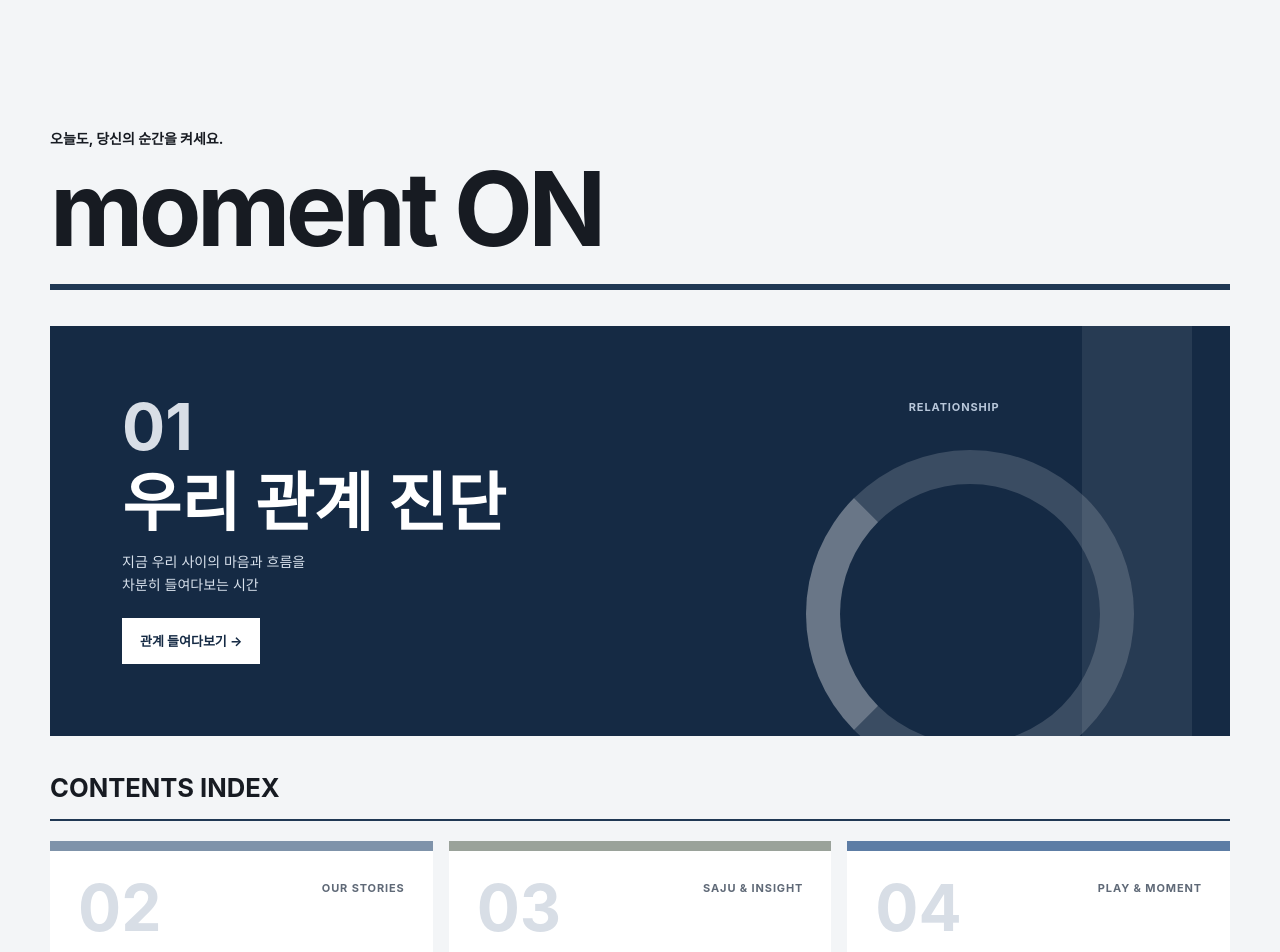
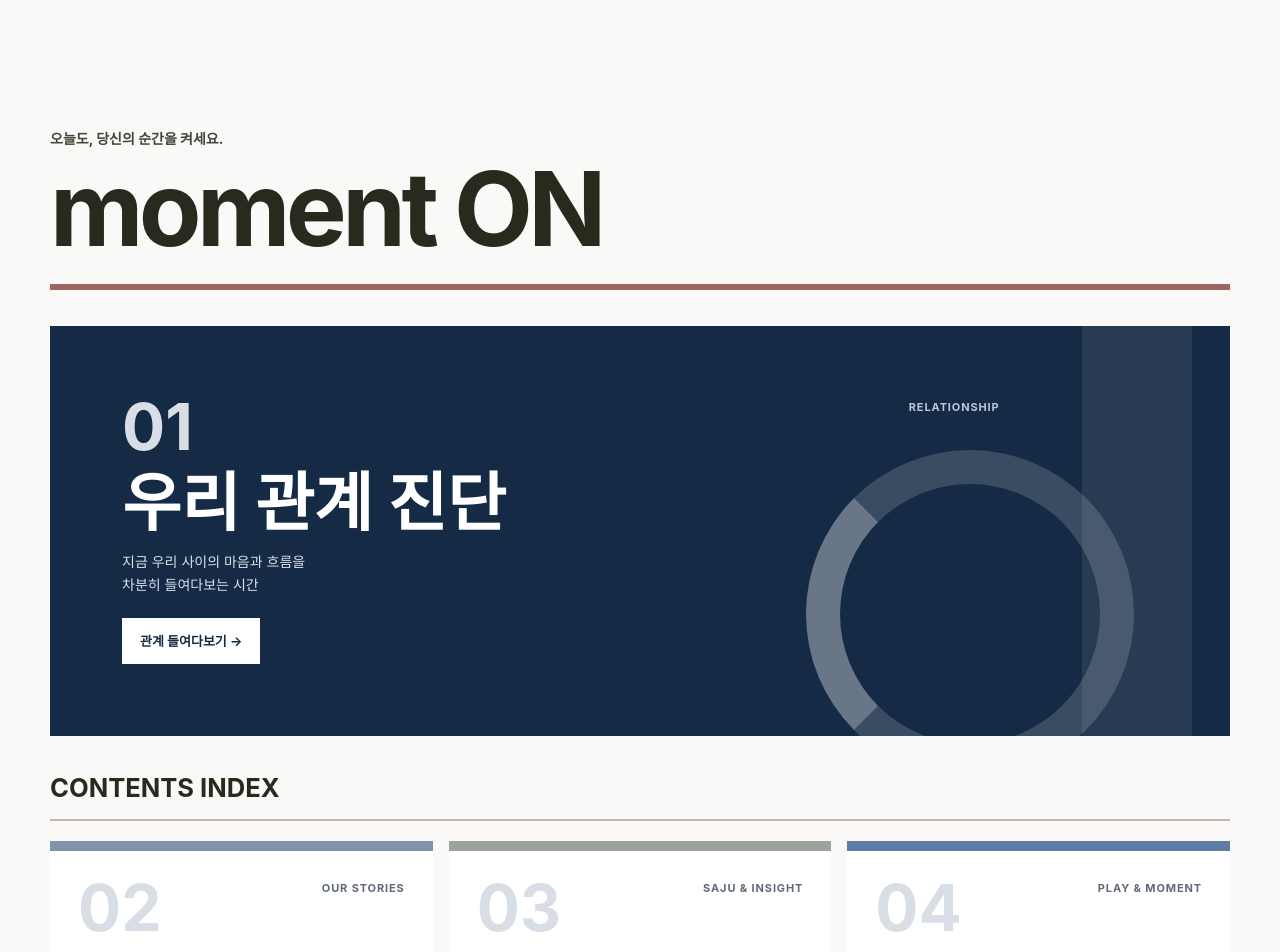
Before and after one commit to coffee-and/eun-contents, a React (Vite) app: page / in a window 1280 px wide. Shown: the top 952 px of the page. Built offline with nearby package versions, Linux system fonts and the light colour scheme; a web font is replaced by a local one.

Commit message:
style: apply warm white home layout palette

```diff
--- a/src/shared/styles/editorial/home-layout.css
+++ b/src/shared/styles/editorial/home-layout.css
@@ -3,7 +3,7 @@
 .theme-hub .page {
   min-height: 100%;
   padding: 24px 16px 64px;
-  background: #f3f5f7;
+  background: var(--hub-page-background);
 }
 
 .theme-hub .app-shell {
@@ -22,7 +22,7 @@
   display: block;
   min-height: 260px;
   padding: 40px 0 28px;
-  border-bottom: 6px solid #203854;
+  border-bottom: 6px solid var(--hub-rose);
 }
 
 .theme-hub .content-card__category,
@@ -38,7 +38,7 @@
 
 .theme-hub .hub-hero__title {
   margin: 0;
-  color: #171b22;
+  color: var(--hub-ink);
   font-size: clamp(3.1rem, 8vw, 6.5rem);
   font-weight: 700;
   line-height: 0.92;
@@ -54,7 +54,7 @@
 
 .theme-hub .hub-hero__tagline {
   margin: 0;
-  color: #171b22;
+  color: var(--hub-olive);
   font-size: var(--font-body-large);
   font-weight: 700;
   line-height: var(--line-body);
@@ -68,11 +68,11 @@
 .theme-hub .content-section__head {
   display: block;
   padding-bottom: 14px;
-  border-bottom: 2px solid #203854;
+  border-bottom: 2px solid var(--hub-stone);
 }
 
 .theme-hub .content-section__head span {
-  color: #171b22;
+  color: var(--hub-ink);
   font-size: var(--font-section-title);
   font-weight: 700;
   line-height: var(--line-title);
@@ -86,5 +86,10 @@
 
 .theme-hub .hub-back-button.text-action {
   justify-self: start;
-  color: #203854;
+  color: var(--hub-olive);
 }
+
+.theme-hub .hub-back-button.text-action:hover,
+.theme-hub .hub-back-button.text-action:focus-visible {
+  color: var(--hub-wine);
+}
```
